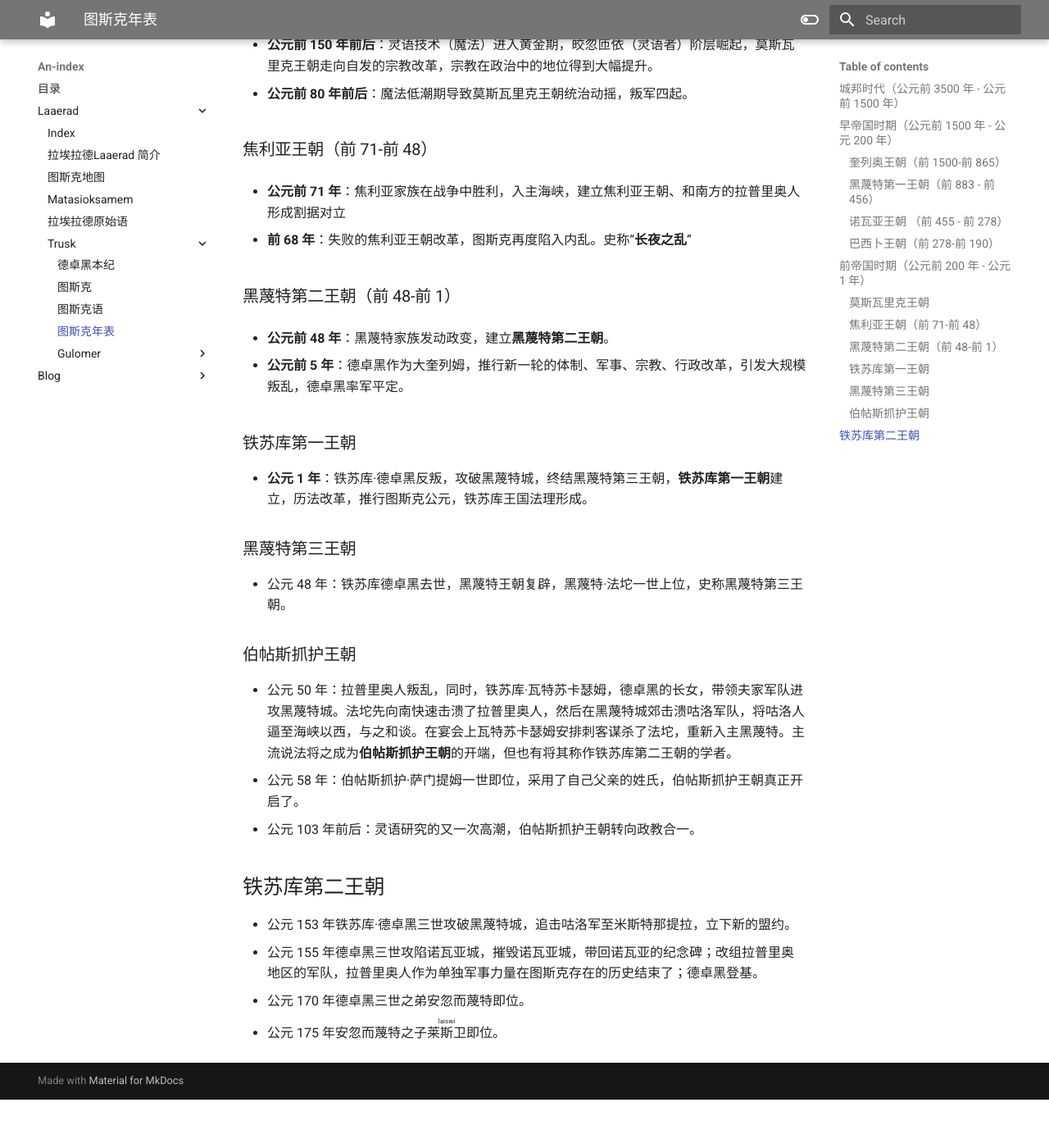
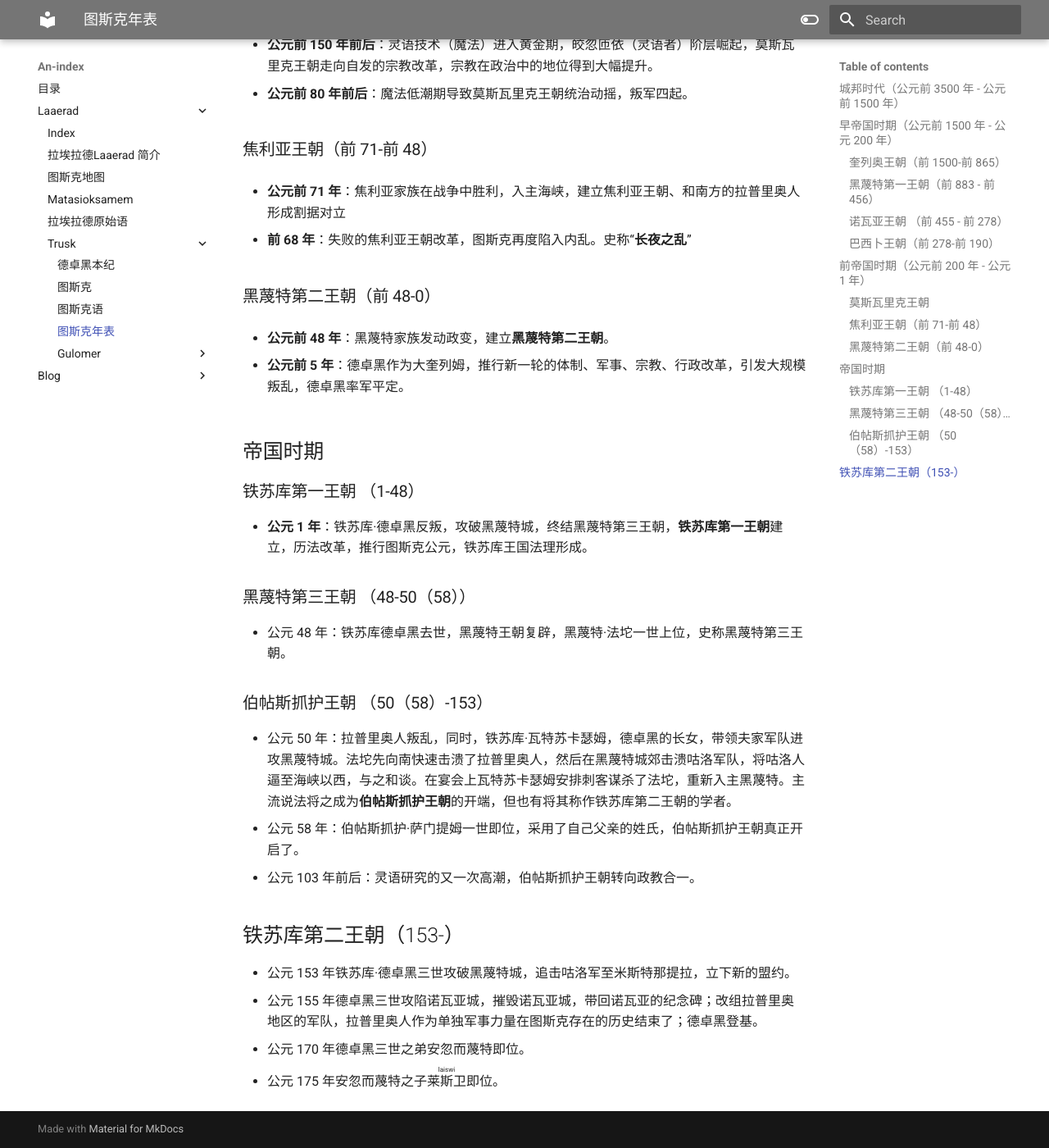
Before and after one commit to PhychiasLokDansk/Laaerad, an MkDocs documentation site: the page built from docs/Laaerad/Trusk/ashurwortruskal.md, in a window 1280 px wide and 1400 px high, scrolled down 2040 px. Shown: the whole window at 82% size. Built offline with MkDocs 1.6.1 and Material for MkDocs 9.7.7, drawn with Linux system fonts in a browser that asks for light colours; before the commit the page ends 3381 px from its top, so only the background shows below that.

Commit message:
LAPTOP-UGNPREPA 2025-5-12:23:48:53

```diff
--- a/docs/Laaerad/Trusk/ashurwortruskal.md
+++ b/docs/Laaerad/Trusk/ashurwortruskal.md
@@ -60,27 +60,29 @@
 
 - **前 68 年**：失败的焦利亚王朝改革，图斯克再度陷入内乱。史称“**长夜之乱**”
 
-### 黑蔑特第二王朝（前 48-前 1）
+### 黑蔑特第二王朝（前 48-0）
 
 - **公元前 48 年**：黑蔑特家族发动政变，建立**黑蔑特第二王朝**。
 
 - **公元前 5 年**：德卓黑作为大奎列姆，推行新一轮的体制、军事、宗教、行政改革，引发大规模叛乱，德卓黑率军平定。
 
-### 铁苏库第一王朝
+## 帝国时期
+
+### 铁苏库第一王朝 （1-48）
 
 - **公元 1 年**：铁苏库·德卓黑反叛，攻破黑蔑特城，终结黑蔑特第三王朝，**铁苏库第一王朝**建立，历法改革，推行图斯克公元，铁苏库王国法理形成。
 
-### 黑蔑特第三王朝
+### 黑蔑特第三王朝 （48-50（58））
 
 - 公元 48 年：铁苏库德卓黑去世，黑蔑特王朝复辟，黑蔑特·法坨一世上位，史称黑蔑特第三王朝。
 
-### 伯帖斯抓护王朝
+### 伯帖斯抓护王朝 （50（58）-153）
 
 - 公元 50 年：拉普里奥人叛乱，同时，铁苏库·瓦特苏卡瑟姆，德卓黑的长女，带领夫家军队进攻黑蔑特城。法坨先向南快速击溃了拉普里奥人，然后在黑蔑特城郊击溃咕洛军队，将咕洛人逼至海峡以西，与之和谈。在宴会上瓦特苏卡瑟姆安排刺客谋杀了法坨，重新入主黑蔑特。主流说法将之成为**伯帖斯抓护王朝**的开端，但也有将其称作铁苏库第二王朝的学者。
 - 公元 58 年：伯帖斯抓护·萨门提姆一世即位，采用了自己父亲的姓氏，伯帖斯抓护王朝真正开启了。
 - 公元 103 年前后：灵语研究的又一次高潮，伯帖斯抓护王朝转向政教合一。
 
-## 铁苏库第二王朝
+## 铁苏库第二王朝（153-）
 
 - 公元 153 年铁苏库·德卓黑三世攻破黑蔑特城，追击咕洛军至米斯特那提拉，立下新的盟约。
 - 公元 155 年德卓黑三世攻陷诺瓦亚城，摧毁诺瓦亚城，带回诺瓦亚的纪念碑；改组拉普里奥地区的军队，拉普里奥人作为单独军事力量在图斯克存在的历史结束了；德卓黑登基。
```
Also changed, not shown: docs/Laaerad/Trusk/Trusk.md (+1 -1 lines), 1 other file.
